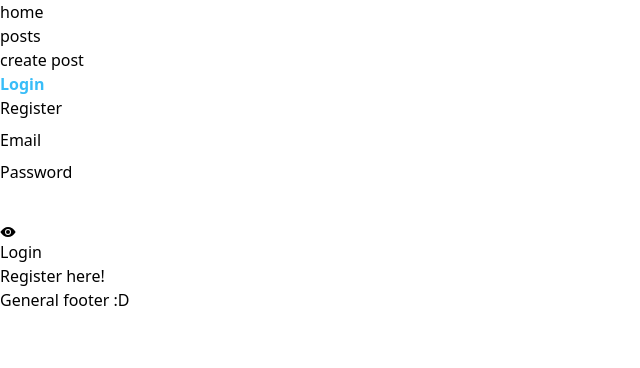
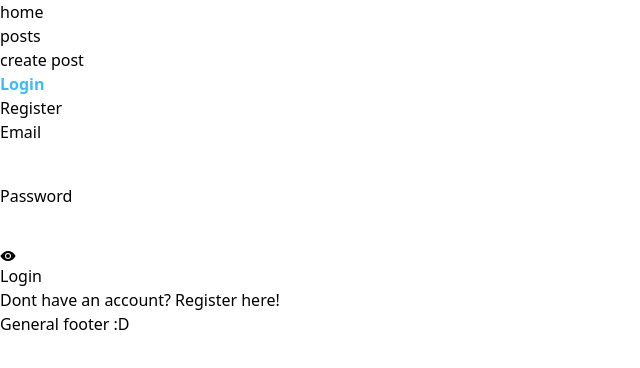
Before and after one commit to marcovittoriozacca/react-context-auth, a React (Vite) app: page /login in a window 1280 px wide. Shown: the top 368 px of the page, without its empty margins (0-640 px from the left). Built offline with nearby package versions, Linux system fonts and the light colour scheme; no server answers.

Commit message:
feat: login with api call + token and name saved in the local storage

```diff
--- a/src/components/header/NavBar.jsx
+++ b/src/components/header/NavBar.jsx
@@ -18,7 +18,7 @@ const links = [
 ]
 export default function(){
     const navigate = useNavigate();
-    const { isLoggedIn, handleLogout } = useAuth();
+    const { isLoggedIn, handleLogout, user } = useAuth();
 
     const logout = () => {
         handleLogout();
@@ -49,7 +49,7 @@ export default function(){
                     <div>
                         <details>
                             <summary>
-                                User
+                                {user.name}
                             </summary>
                             <button type="button" onClick={logout}>Logout</button>
                         </details>
--- a/src/contexts/AuthContext.jsx
+++ b/src/contexts/AuthContext.jsx
@@ -21,9 +21,6 @@ const AuthProvider = ({children}) => {
         }
     }
 
-    useEffect(()=>{
-        handleLoggedInStatus();
-    },[isLoggedIn, user])
 
     const handleLogout = () => {
         setIsLoggedIn(false)
@@ -36,6 +33,10 @@ const AuthProvider = ({children}) => {
         handleLogin,
         handleLogout
     }
+
+    useEffect(()=>{
+        handleLoggedInStatus();
+    },[isLoggedIn, user])
 
     return(
         <AuthContext.Provider value={values}>
--- a/src/pages/Login.jsx
+++ b/src/pages/Login.jsx
@@ -1,52 +1,76 @@
 import { Link, Navigate, useNavigate } from "react-router-dom";
 import { useAuth } from "../contexts/AuthContext";
 import { useState } from "react";
-
 import { IoEye as ShowPassword, IoEyeOff as HidePassword  } from "react-icons/io5";
+import axios from "axios";
 
 export default function(){
     const navigate = useNavigate();
     const { isLoggedIn, handleLogin } = useAuth();
 
-    const handleSubmit = (e) => {
+    const initialData = {
+        email: "",
+        password: "",
+    };
+
+    const [showPassword, setShowPassword] = useState(false);
+    const [formData, setFormData] = useState(initialData)
+
+    const handleSubmit = async (e) => {
+        const loginUrl = import.meta.env.VITE_SERVER_LOGIN;
         e.preventDefault();
-        const fakeToken = "rTpRHPeYPbgMDZ2kgz7X8ES636oG7fYMD2eL4GHE64lRJtvJ71"
 
-        handleLogin(fakeToken);
+        try{
+            const response = await axios.post(`${loginUrl}`, formData);
+            const token = response.data.token;
+            const username = response.data.user.name;
+            console.log(response)
+            handleLogin({"token": token, "name": username});
             return navigate("/posts");
+
+        }catch(err){
+            console.error(err);
         }
 
-    const [showPassword, setShowPassword] = useState(false);
+    }
+
+    const handleFormData = (e) => {
+        setFormData(curr => ({...curr, [e.target.name]: e.target.value}))
+    }
 
     return(<>
         {isLoggedIn === true?
             <Navigate to={"/posts"}/>
             :
-            <section>
-                <form action="" onSubmit={handleSubmit}>
+            <section className="container mx-auto">
+                <div>
+                    <form action="" onSubmit={handleSubmit} className="bg-slate-300 p-10 rounded-md flex flex-col gap-y-3 items-center w-min mx-auto">
                         <div className="mb-3">
                             <label>
                                 Email
-                            <input type="text" name="email" id="email"/>
+                                <div>
+                                    <input type="text" name="email" id="email" className="pr-10" value={formData.email} onChange={handleFormData}/>
+                                </div>
                             </label>
                         </div>
 
                         <div className="mb-3">
                             <label>
                                 Password
-                            <div className="relative bg-rose-100 w-min">
-                                <input className="pr-10" type={showPassword? "text" : "password" } name="password" id="password"/>
+                                <div className="relative bg-rose-100">
+                                    <input className="pr-10" type={showPassword? "text" : "password" } name="password" id="password" value={formData.password} onChange={handleFormData}/>
                                     <div className="absolute top-1/2 -translate-y-1/2 right-3 cursor-pointer" onClick={() => setShowPassword(curr => !curr)}>
                                         {showPassword === false? <ShowPassword/> : <HidePassword/>}
                                     </div>
                                 </div>
                             </label>
                         </div>
-                    <button type="submit">Login</button>
+                        <button type="submit" className="bg-sky-400 w-full py-3 rounded-md">Login</button>
                     </form>
+                </div>
 
-                <div>
-                    <Link to={"/register"}>Register here!</Link>
+                <div className=" text-end">
+                    <Link to={"/register"} className="px-2 py-3">Dont have an account? Register here!</Link>
                 </div>
             </section>
         }
```
Lines whose indentation alone changed are shown as unchanged.
